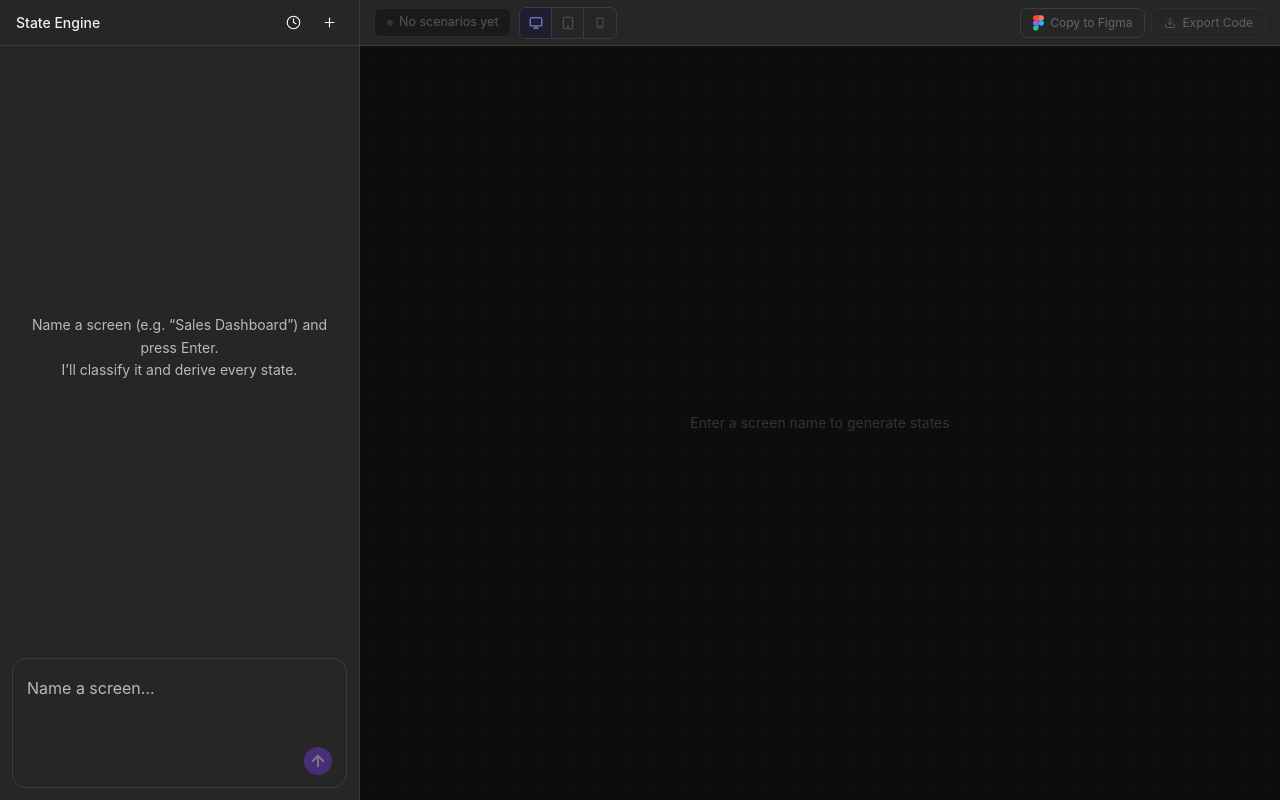
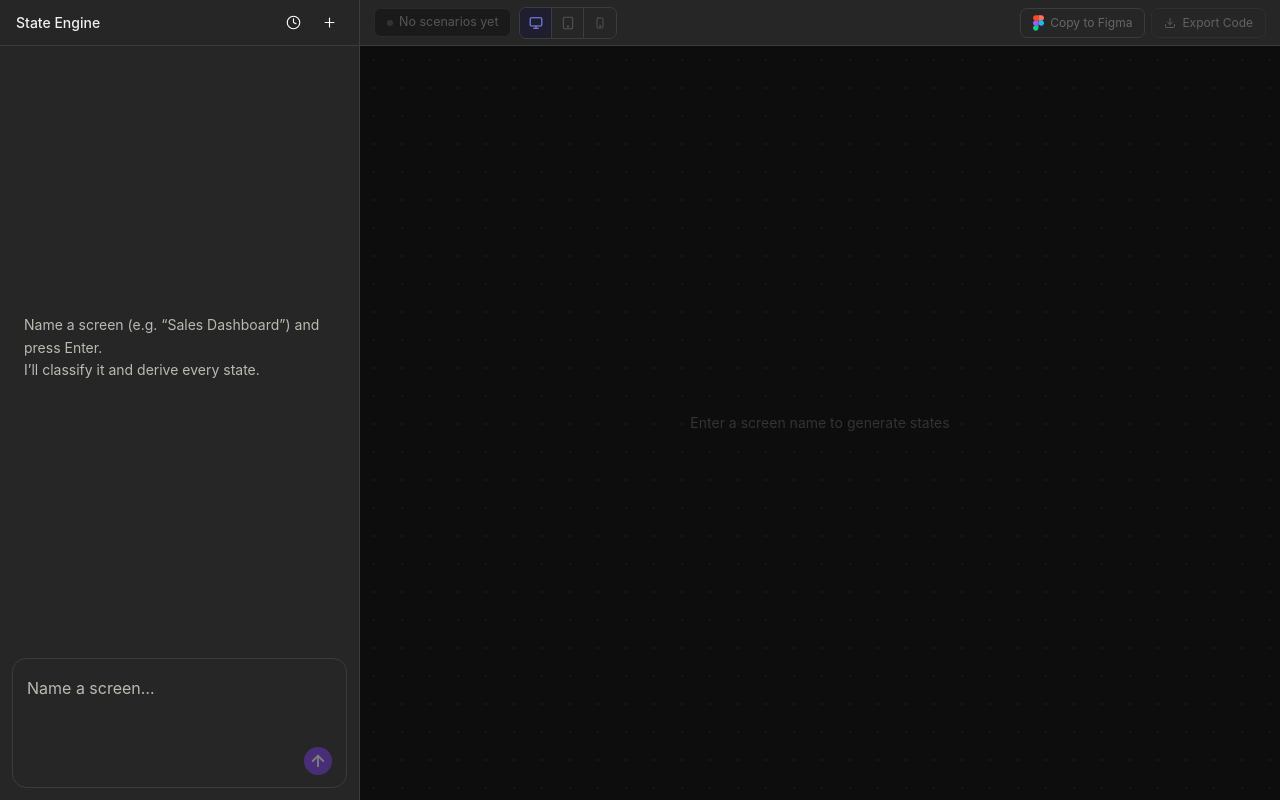
Before and after one commit to Panchalakarthik/state-engine, a Next.js app: page / in a window 1280 px wide. Built offline with nearby package versions, Linux system fonts and the light colour scheme; what @razorpay/blade would draw is missing.

Commit message:
feat(ui): empty state text as 2 clean lines, left-aligned

```diff
--- a/src/components/left-panel/chat-window.tsx
+++ b/src/components/left-panel/chat-window.tsx
@@ -20,12 +20,11 @@ export default function ChatWindow({ messages, isStreaming, statesReadyCount, is
 
   if (messages.length === 0) {
     return (
-      <div className="flex flex-1 items-center justify-center px-6 text-center">
-        <p className="text-sm leading-relaxed text-[#BBBAB0]">
-          Name a screen (e.g. &ldquo;Sales Dashboard&rdquo;) and press Enter.
-          <br />
-          I&rsquo;ll classify it and derive every state.
-        </p>
+      <div className="flex flex-1 items-center justify-center px-6">
+        <div className="text-sm leading-relaxed text-[#BBBAB0]">
+          <p>Name a screen (e.g. &ldquo;Sales Dashboard&rdquo;) and press Enter.</p>
+          <p>I&rsquo;ll classify it and derive every state.</p>
+        </div>
       </div>
     );
   }
```
